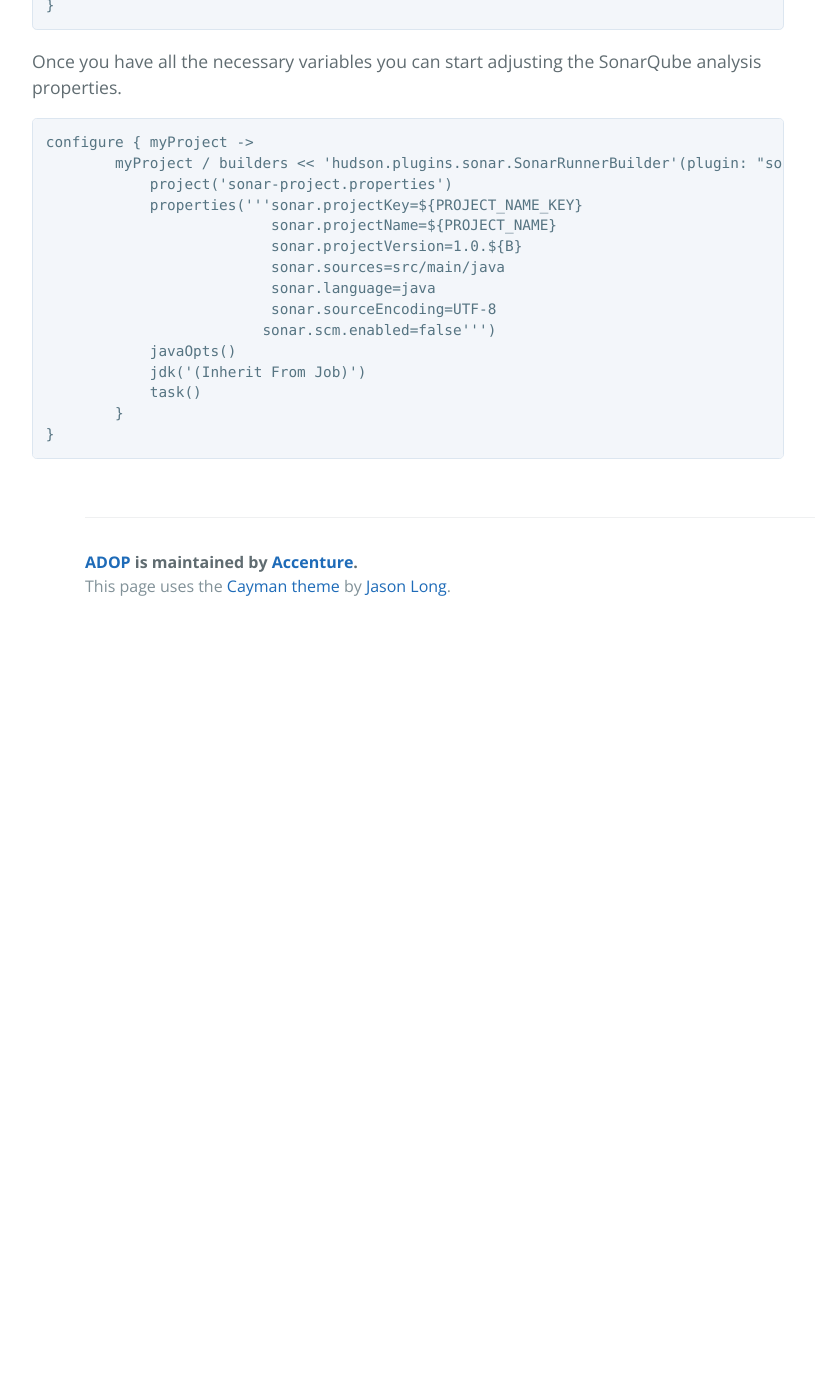
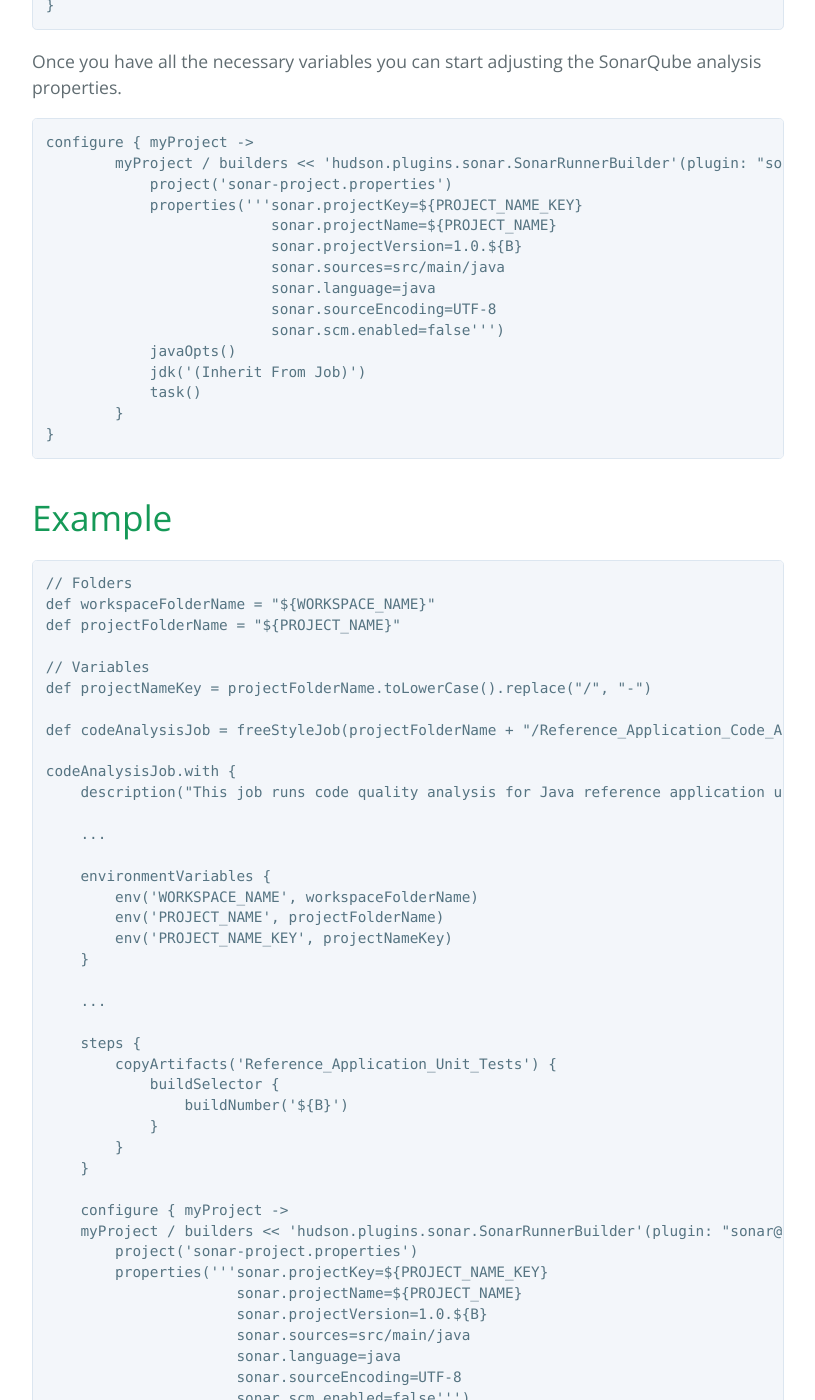
Before and after one commit to alexeymhv/adop-cartridges-cookbook, a Jekyll site: the page built from _docs/recipes/running-sq-analysis.md, in a window 1280 px wide and 1400 px high, scrolled down 1052 px. Shown: the whole window, without its empty margins (139-954 px from the left). Built offline with Jekyll 4.4.1, drawn with Linux system fonts in a browser that asks for light colours; before the commit the page ends 1682 px from its top, so only the background shows below that; some of the changed text lies outside the part shown.

Commit message:
Update running-sq-analysis.md

````diff
--- a/_docs/recipes/running-sq-analysis.md
+++ b/_docs/recipes/running-sq-analysis.md
@@ -53,10 +53,64 @@ configure { myProject ->
                           sonar.sources=src/main/java
                           sonar.language=java
                           sonar.sourceEncoding=UTF-8
-                         sonar.scm.enabled=false''')
+                          sonar.scm.enabled=false''')
             javaOpts()
             jdk('(Inherit From Job)')
             task()
         }
 }
 ```
+
+# Example
+
+```
+// Folders
+def workspaceFolderName = "${WORKSPACE_NAME}"
+def projectFolderName = "${PROJECT_NAME}"
+
+// Variables
+def projectNameKey = projectFolderName.toLowerCase().replace("/", "-")
+
+def codeAnalysisJob = freeStyleJob(projectFolderName + "/Reference_Application_Code_Analysis")
+
+codeAnalysisJob.with {
+    description("This job runs code quality analysis for Java reference application using SonarQube.")
+
+    ...
+
+    environmentVariables {
+        env('WORKSPACE_NAME', workspaceFolderName)
+        env('PROJECT_NAME', projectFolderName)
+        env('PROJECT_NAME_KEY', projectNameKey)
+    }
+
+    ...
+
+    steps {
+        copyArtifacts('Reference_Application_Unit_Tests') {
+            buildSelector {
+                buildNumber('${B}')
+            }
+        }
+    }
+
+    configure { myProject ->
+    myProject / builders << 'hudson.plugins.sonar.SonarRunnerBuilder'(plugin: "sonar@2.2.1") {
+        project('sonar-project.properties')
+        properties('''sonar.projectKey=${PROJECT_NAME_KEY}
+                      sonar.projectName=${PROJECT_NAME}
+                      sonar.projectVersion=1.0.${B}
+                      sonar.sources=src/main/java
+                      sonar.language=java
+                      sonar.sourceEncoding=UTF-8
+                      sonar.scm.enabled=false''')
+        javaOpts()
+        jdk('(Inherit From Job)')
+        task()
+    }
+
+    ...
+}
+```
+
+See the source code in our _[adop-cardridge-java](https://github.com/Accenture/adop-cartridge-java/blob/master/jenkins/jobs/dsl/java_reference_application_jobs.groovy)_ cartridge repository.
````
